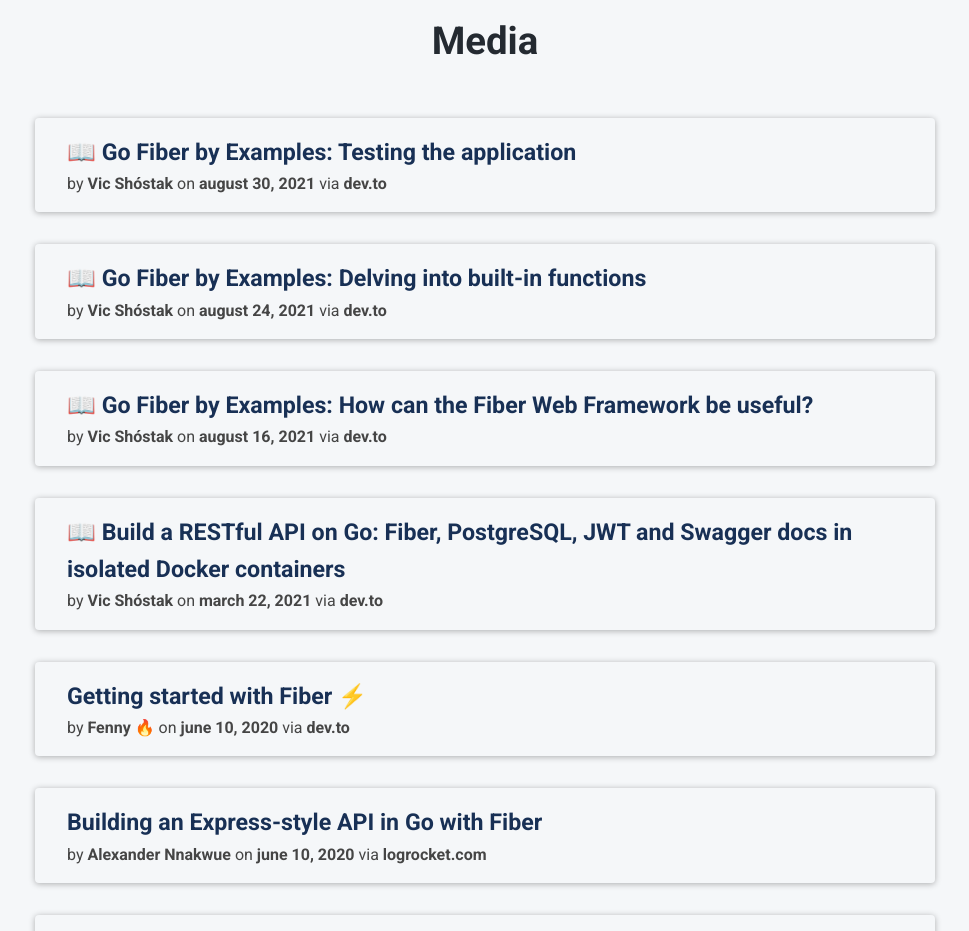
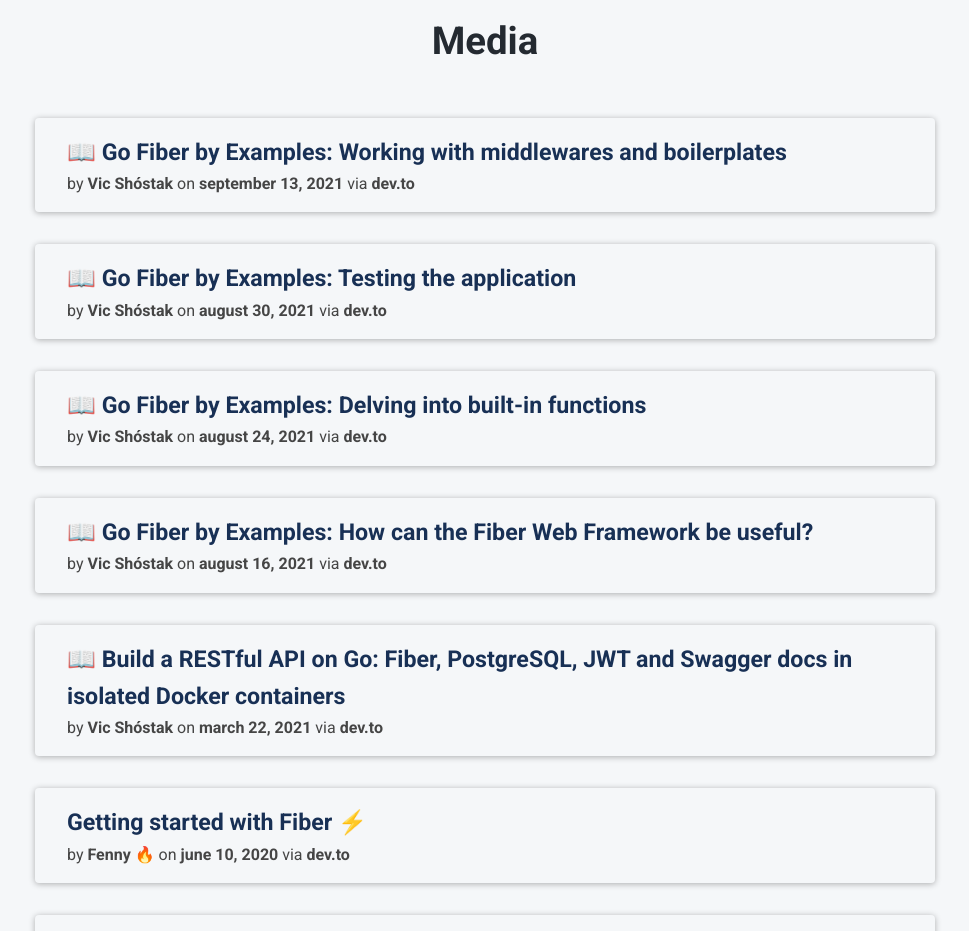
Before and after one commit to gofiber/website, a Next.js app: page / in a window 1280 px wide. Shown: the part 5680-6611 px from the top of the page, without its empty margins (155-1124 px from the left). Built offline with nearby package versions, Linux system fonts and the light colour scheme.

Commit message:
Add new chapter of my article series
https://dev.to/koddr/go-fiber-by-examples-working-with-middlewares-and-boilerplates-3p0m

```diff
--- a/components/blocks/MediaBlock.tsx
+++ b/components/blocks/MediaBlock.tsx
@@ -5,6 +5,13 @@ import MediaLink from '../media-link/MediaLink';
 
 class MediaBlock extends Component {
   private readonly items: MediaLinkItem[] = [
+    {
+      url: "https://dev.to/koddr/go-fiber-by-examples-working-with-middlewares-and-boilerplates-3p0m",
+      website: "dev.to",
+      title: "📖 Go Fiber by Examples: Working with middlewares and boilerplates",
+      author: "Vic Shóstak",
+      date: "september 13, 2021"
+    },
     {
       url: "https://dev.to/koddr/go-fiber-by-examples-testing-the-application-1ldf",
       website: "dev.to",
```
